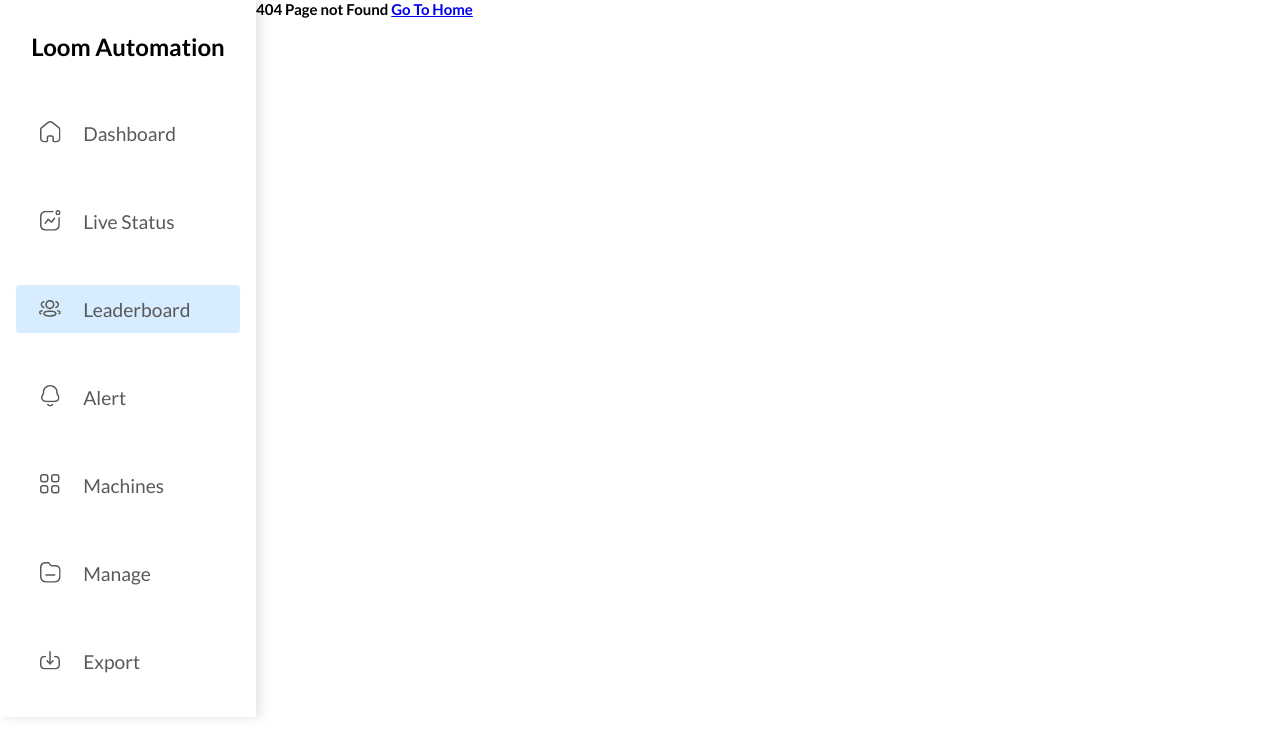
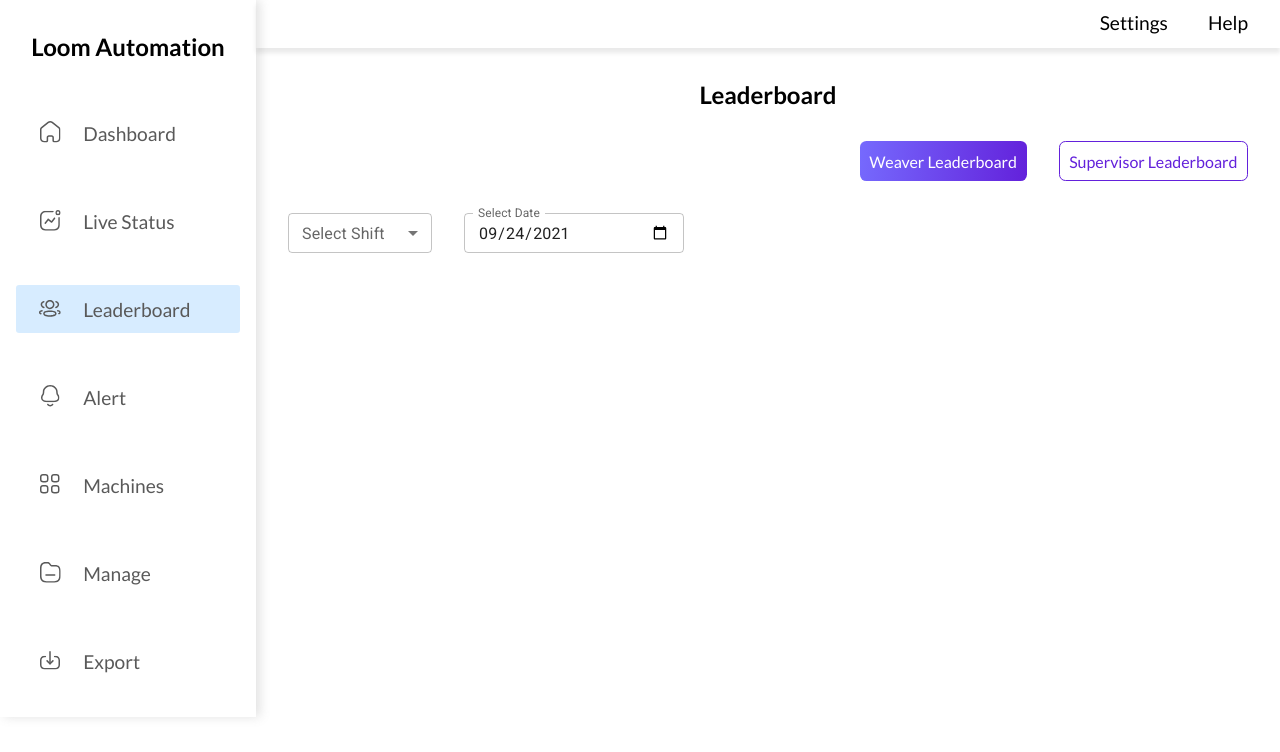
Before and after one commit to tars003/loom-dash, a React (Create React App) app: page /leaderboard in a window 1280 px wide. Before the commit this address had no page. Shown: the top 752 px of the page. Built offline with nearby package versions, Linux system fonts and the light colour scheme.

Commit message:
Added dashboard component

```diff
--- a/package.json
+++ b/package.json
@@ -3,6 +3,8 @@
   "version": "0.1.0",
   "private": true,
   "dependencies": {
+    "@emotion/react": "^11.4.1",
+    "@emotion/styled": "^11.3.0",
     "@mui/material": "^5.0.1",
     "@testing-library/jest-dom": "^5.14.1",
     "@testing-library/react": "^11.2.7",
--- a/src/App.js
+++ b/src/App.js
@@ -1,5 +1,6 @@
 import React from "react";
 import { Route, Switch } from "react-router-dom";
+import Leaderboard from "./Components/Leaderboard/Leaderboard";
 import Error from "./Error";
 
 export default function App() {
@@ -10,9 +11,6 @@ export default function App() {
 
           </Route>
           <Route path="/livestatus" exact>
-
-          </Route>
-          <Route path="/leaderboard" exact>
 
           </Route>
           <Route path="/alerts" exact>
@@ -27,6 +25,9 @@ export default function App() {
           <Route path="/export" exact>
 
           </Route> */}
+        <Route path="/leaderboard" exact>
+          <Leaderboard />
+        </Route>
         <Route path="*" component={Error}></Route>
       </Switch>
     </div>
--- /dev/null
+++ b/src/Components/Leaderboard/Leaderboard.js
@@ -0,0 +1,79 @@
+import React from "react";
+// import { Link } from "react-router-dom";
+import LeftNavBar from "../Navigation/SideNav/SideNav";
+import TopNavBar from "../Navigation/TopNav/TopNav";
+import Box from "@mui/material/Box";
+import InputLabel from "@mui/material/InputLabel";
+import MenuItem from "@mui/material/MenuItem";
+import FormControl from "@mui/material/FormControl";
+import Select from "@mui/material/Select";
+import TextField from "@mui/material/TextField";
+import {
+  SectionRight,
+  MainSection,
+  HeadingText,
+  Button,
+} from "../../Styles/styles";
+import styled from "styled-components";
+
+export default function Leaderboard() {
+  const [age, setAge] = React.useState("");
+
+  const handleChange = (event) => {
+    setAge(event.target.value);
+  };
+  return (
+    <>
+      <LeftNavBar />
+      <SectionRight>
+        <TopNavBar />
+        <MainSection>
+          <HeadingText>Leaderboard</HeadingText>
+          <ButtonWrapper>
+            <Button>Supervisor Leaderboard</Button>
+            <Button primary>Weaver Leaderboard</Button>
+          </ButtonWrapper>
+          {/* component for slecting various data */}
+          <Box sx={{ width: "20rem", display: "flex", gap: "2rem" }}>
+            <FormControl fullWidth size="small">
+              <InputLabel id="demo-simple-select-label">
+                Select Shift
+              </InputLabel>
+              <Select
+                labelId="demo-simple-select-label"
+                id="demo-simple-select"
+                value={age}
+                label="select shift"
+                onChange={handleChange}>
+                <MenuItem value={10}>Ten</MenuItem>
+                <MenuItem value={20}>Twenty</MenuItem>
+                <MenuItem value={30}>Thirty</MenuItem>
+              </Select>
+            </FormControl>
+            <FormControl fullWidth>
+              <TextField
+                id="date"
+                label="Select Date"
+                type="date"
+                defaultValue="2021-09-24"
+                sx={{ width: 220 }}
+                size="small"
+                InputLabelProps={{
+                  shrink: true,
+                }}
+              />
+            </FormControl>
+          </Box>
+        </MainSection>
+      </SectionRight>
+    </>
+  );
+}
+
+const ButtonWrapper = styled.div`
+  display: flex;
+  flex-direction: row-reverse;
+  align-content: center;
+  gap: 2rem;
+  margin: 2rem 0;
+`;
--- a/src/Components/Navigation/SideNav/SideNav.js
+++ b/src/Components/Navigation/SideNav/SideNav.js
@@ -32,7 +32,7 @@ export default function SideNav() {
 }
 
 const SideNavbar = styled.nav`
-  width: 20%;
+  width: 20vw;
   height: 100%;
   box-shadow: 4px 0px 10px 0px #70707033;
   padding: 2rem 1rem;
--- a/src/Components/Navigation/TopNav/TopNav.js
+++ b/src/Components/Navigation/TopNav/TopNav.js
@@ -9,7 +9,7 @@ export default function TopNav() {
       <List>
         <Link>
           <li>
-            <SubHeadingText>Setting</SubHeadingText>
+            <SubHeadingText>Settings</SubHeadingText>
           </li>
         </Link>
         <Link>
--- a/src/Styles/styles.js
+++ b/src/Styles/styles.js
@@ -15,7 +15,11 @@ export const SubHeadingText = styled.p`
 `;
 
 export const SectionRight = styled.section`
-  width: 80%;
+  width: 80vw;
+`;
+
+export const MainSection = styled.section`
+  padding: 2rem;
 `;
 
 export const Error = styled.span`
@@ -29,17 +33,17 @@ export const Star = styled.span`
 `;
 
 export const Button = styled.button`
-  min-width: 200px;
-  padding: 1rem 1.3em;
+  min-width: auto;
+  padding: 0.6rem;
   margin-right: ${(props) => props.right}px;
   margin-bottom: ${(props) => props.bottom}rem;
   margin-top: ${(props) => props.top}px;
-  border-radius: 15px;
+  border-radius: 0.4rem;
   border: none;
   font-family: var(--primary-font);
   font-weight: 500;
-  font-size: 18px;
-  line-height: 25px;
+  font-size: 1rem;
+  cursor: pointer;
   ${(props) =>
     props.primary
       ? css`
@@ -51,12 +55,6 @@ export const Button = styled.button`
           color: #6321db;
           background: transparent;
         `}
-  @media only screen and (max-width: 768px) {
-    font-size: 12px;
-    width: 120px;
-    padding: 12px 0;
-    margin-right: 10px;
-  }
 `;
 
 export const Option = styled.option`
--- a/src/index.scss
+++ b/src/index.scss
@@ -1,15 +1,15 @@
-@import url('https://fonts.googleapis.com/css2?family=Lato:ital,wght@0,100;0,300;0,400;0,700;0,900;1,100;1,300;1,400;1,700;1,900&family=Roboto:ital,wght@0,300;0,400;0,500;0,700;0,900;1,100;1,300;1,400;1,500;1,700;1,900&display=swap');
+@import url("https://fonts.googleapis.com/css2?family=Lato:ital,wght@0,100;0,300;0,400;0,700;0,900;1,100;1,300;1,400;1,700;1,900&family=Roboto:ital,wght@0,300;0,400;0,500;0,700;0,900;1,100;1,300;1,400;1,500;1,700;1,900&display=swap");
 :root {
-    --primary-font: 'Lato', 'sans-serif';
-    --secondary-font: 'Roboto', 'sans-serif', ;
-    --primary: #1F1F1F;
-    --primary-light: #9D9D9D;
+    --primary-font: "Lato", "sans-serif";
+    --secondary-font: "Roboto", "sans-serif";
+    --primary: #1f1f1f;
+    --primary-light: #9d9d9d;
     --black: #000000;
     --grey: #595959;
     --grey-light: #848484;
-    --green: #00AE31;
-    --blue: #0075FF;
-    --blue-light: #D7ECFF;
+    --green: #00ae31;
+    --blue: #0075ff;
+    --blue-light: #d7ecff;
 }
 
 * {
@@ -24,10 +24,11 @@ body {
     -webkit-font-smoothing: antialiased;
     -moz-osx-font-smoothing: grayscale;
     font-size: 10px;
+    // overflow-x: hidden;
 }
 
 .App {
-    width: 100vw;
+    max-width: 100vw;
     min-height: 100vh;
     display: flex;
 }
```
Also changed, not shown: src/Components/Dashboard/dashboard.js (deleted, +0 -19 lines), 1 other file (tests, documents, lock files or other folders).
